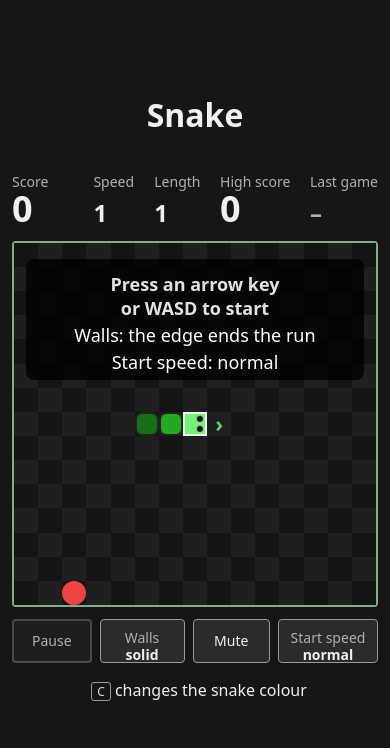
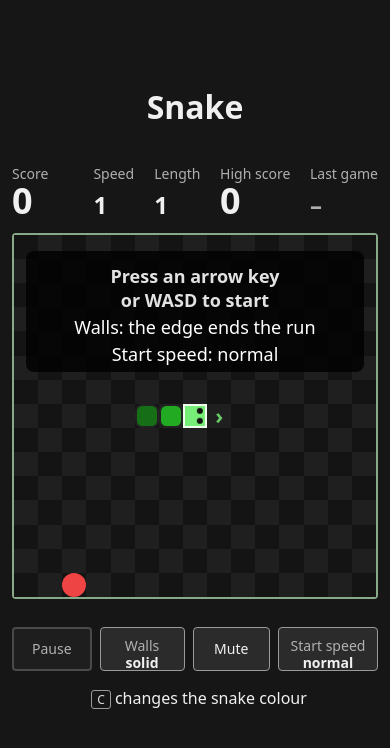
Before and after one commit to mariusachim/awesomeProject1, a React (Vite) app: page / in a window 390 px wide. Shown: the top 748 px of the page. Built offline with nearby package versions, Linux system fonts and the light colour scheme.

Commit message:
feat(#476): widen the phone gap between the board and the controls

```diff
--- a/src/index.css
+++ b/src/index.css
@@ -155,9 +155,16 @@ button:disabled kbd {
 
   .controls {
     order: 1;
-    margin: 12px 0 0;
+    /* A swipe near the board edge must not land on a button; short phones keep 12px so they do not scroll more. */
+    margin: 28px 0 0;
     width: 100%;
     gap: 8px;
+  }
+
+  @media (max-height: 740px) {
+    .controls {
+      margin-top: 12px;
+    }
   }
 
   /* Equal shares of the row: fits from 320px and the label swaps cannot move a button. */
```
